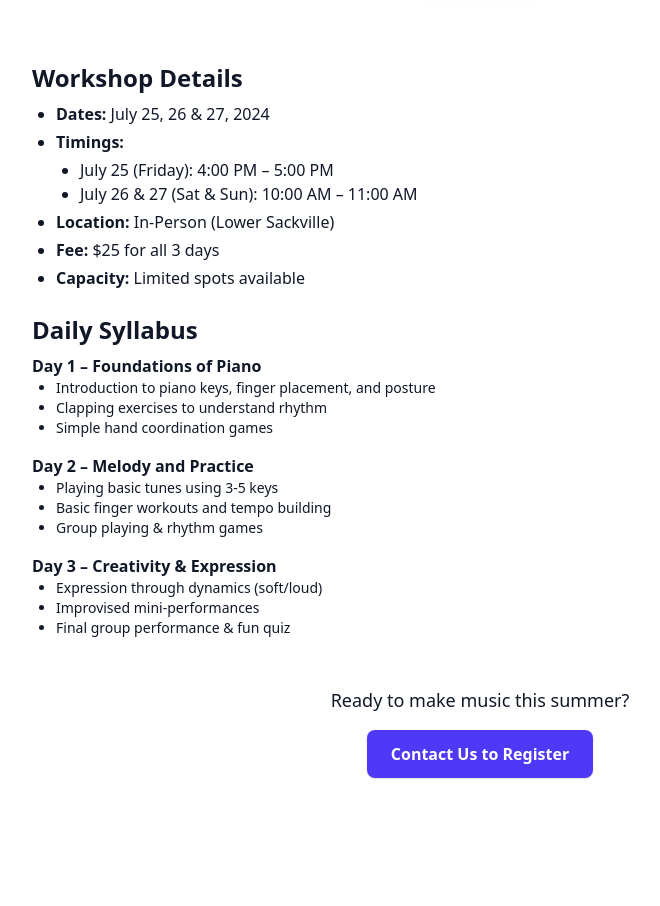
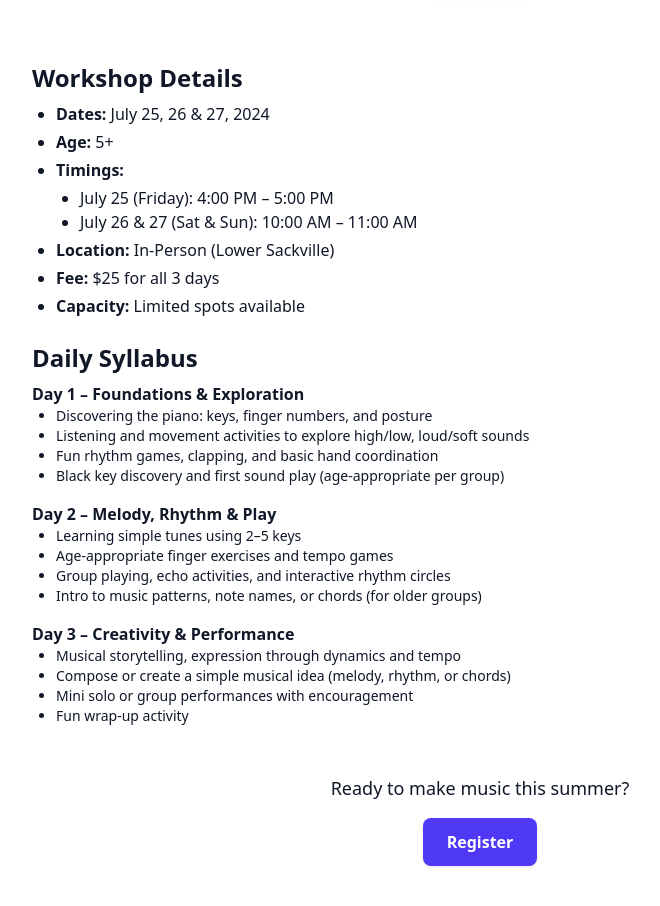
Before and after one commit to ashwinkotee/music-teaching-website, a React (Vite) app: page /workshops/piano-basics-workshop in a window 1280 px wide. Shown: the part 1326-2232 px from the top of the page, without its empty margins (160-820 px from the left). Before the commit the page ends 2168 px from the top, so only its background shows below. Built offline with nearby package versions, Linux system fonts and the light colour scheme.

Commit message:
workshop details update

```diff
--- a/src/pages/workshops/PIanoBasicsWorkshop.jsx
+++ b/src/pages/workshops/PIanoBasicsWorkshop.jsx
@@ -27,11 +27,12 @@ const PianoWorkshop = () => {
 
             <button
               onClick={() => {
-                window.location.href = "/#contact";
+                window.location.href =
+                  "https://form.jotform.com/252015856408255";
               }}
               className="mt-6 inline-block px-6 py-3 bg-indigo-600 text-white font-semibold rounded-lg shadow hover:bg-indigo-700 transition"
             >
-              Enroll Now
+              Register
             </button>
           </div>
 
@@ -41,6 +42,9 @@ const PianoWorkshop = () => {
             <ul className="list-disc pl-6 space-y-1">
               <li>
                 <strong>Dates:</strong> July 25, 26 & 27, 2024
+              </li>
+              <li>
+                <strong>Age:</strong> 5+
               </li>
               <li>
                 <strong>Timings:</strong>
@@ -66,29 +70,51 @@ const PianoWorkshop = () => {
             <h2 className="text-2xl font-semibold mb-2">Daily Syllabus</h2>
             <ul className="space-y-4">
               <li>
-                <strong>Day 1 – Foundations of Piano</strong>
+                <strong>Day 1 – Foundations & Exploration</strong>
                 <ul className="list-disc pl-6 text-sm">
                   <li>
-                    Introduction to piano keys, finger placement, and posture
+                    Discovering the piano: keys, finger numbers, and posture
                   </li>
-                  <li>Clapping exercises to understand rhythm</li>
-                  <li>Simple hand coordination games</li>
+                  <li>
+                    Listening and movement activities to explore high/low,
+                    loud/soft sounds
+                  </li>
+                  <li>
+                    Fun rhythm games, clapping, and basic hand coordination
+                  </li>
+                  <li>
+                    Black key discovery and first sound play (age-appropriate
+                    per group)
+                  </li>
                 </ul>
               </li>
               <li>
-                <strong>Day 2 – Melody and Practice</strong>
+                <strong>Day 2 – Melody, Rhythm & Play</strong>
                 <ul className="list-disc pl-6 text-sm">
-                  <li>Playing basic tunes using 3-5 keys</li>
-                  <li>Basic finger workouts and tempo building</li>
-                  <li>Group playing & rhythm games</li>
+                  <li>Learning simple tunes using 2–5 keys</li>
+                  <li>Age-appropriate finger exercises and tempo games</li>
+                  <li>
+                    Group playing, echo activities, and interactive rhythm
+                    circles
+                  </li>
+                  <li>
+                    Intro to music patterns, note names, or chords (for older
+                    groups)
+                  </li>
                 </ul>
               </li>
               <li>
-                <strong>Day 3 – Creativity & Expression</strong>
+                <strong>Day 3 – Creativity & Performance</strong>
                 <ul className="list-disc pl-6 text-sm">
-                  <li>Expression through dynamics (soft/loud)</li>
-                  <li>Improvised mini-performances</li>
-                  <li>Final group performance & fun quiz</li>
+                  <li>
+                    Musical storytelling, expression through dynamics and tempo
+                  </li>
+                  <li>
+                    Compose or create a simple musical idea (melody, rhythm, or
+                    chords)
+                  </li>
+                  <li>Mini solo or group performances with encouragement</li>
+                  <li>Fun wrap-up activity</li>
                 </ul>
               </li>
             </ul>
@@ -101,11 +127,12 @@ const PianoWorkshop = () => {
             </p>
             <button
               onClick={() => {
-                window.location.href = "/#contact";
+                window.location.href =
+                  "https://form.jotform.com/252015856408255";
               }}
               className="px-6 py-3 bg-indigo-600 text-white font-semibold rounded-lg shadow hover:bg-indigo-700 transition"
             >
-              Contact Us to Register
+              Register
             </button>
           </div>
         </div>
```
